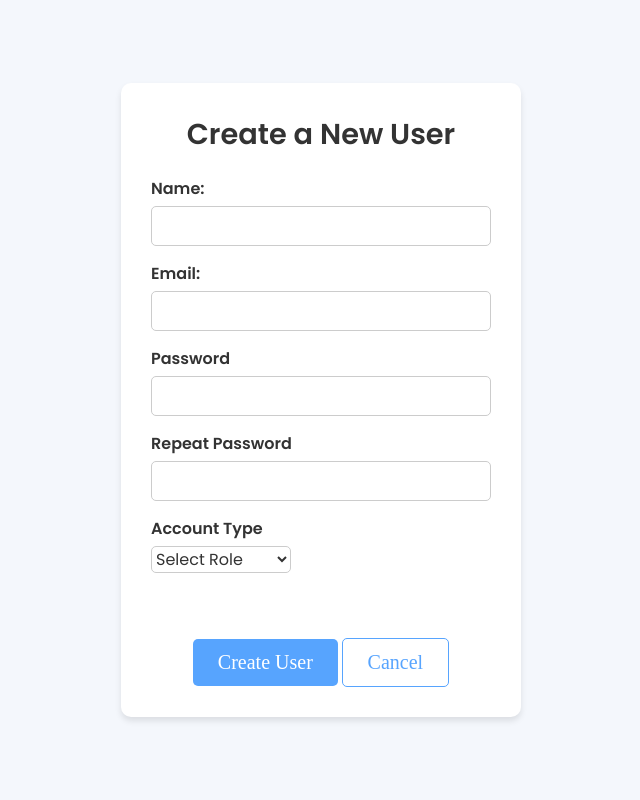
After one commit to 123-miranda-123/habithackers, a PHP site: page /new-user.php in a window 1280 px wide. The commit adds this page. Shown: the whole page, without its empty margins (319-959 px from the left). Run offline with PHP 8.4, Linux system fonts and the light colour scheme; some web fonts are replaced.

Commit message:
admin perms

```diff
--- a/admin-dashboard.php
+++ b/admin-dashboard.php
@@ -32,6 +32,7 @@ if ($conn->connect_error) {
     <section class = "container">
         <h1>Admin Dashboard</h1>
         <h2>Users</h2>
+        <button class = "add"><a href = "new-user.php">+ New User</a></button>
         <table class = "users-table">
             <tr>
                 <th>User ID</th>
@@ -57,7 +58,7 @@ if ($conn->connect_error) {
                 <td>" . $row["email"] . "</td>
                 <td>" . $row["role"] . "</td>
                 <td>
-                    <button id = 'edit'>Edit</button>
+                    <button id = 'edit'><a href = edit-user.php>Edit</a></button>
                     <button id = 'delete'>Delete</button>
                 </td>
             </tr>";
--- a/join-team.php
+++ b/join-team.php
@@ -1,6 +1,5 @@
 <?php
 session_start();
-require_once "database.php";
 
 // Assume the user has successfully logged in and their user ID is saved in session
 $user_id = $_SESSION['user_id'];
--- /dev/null
+++ b/new-user.php
@@ -0,0 +1,149 @@
+<?php
+session_start();
+require_once "database.php";
+
+?>
+
+<!DOCTYPE html>
+<html lang="en">
+<head>
+    <meta charset="UTF-8">
+    <meta name="viewport" content="width=device-width, initial-scale=1.0">
+    <title>Create Team - Habit Hub</title>
+    <link href="styles/header.css" rel="stylesheet" type="text/css"/>
+    <link href="styles/login.css" rel="stylesheet" type="text/css"/>
+    <link rel="icon" href="images/icon.png" type="image/png">
+</head>
+<body>
+<section class = "container">
+    <form action="new-user.php" method="POST">
+        <h2>Create a New User</h2>
+
+        <div id = "message">
+        <?php
+        if (isset($_GET['message'])) {
+            echo '<p>' . htmlspecialchars($_GET['message']) . '</p>';
+        }
+        ?>
+        </div>
+
+        <div class = "input-group">
+            <label for="name" >Name:</label>
+            <input type="text" id="name" name="name" required>
+        </div>
+
+        <div class = "input-group">
+            <label for="email" >Email:</label>
+            <input type="text" id="email" name="email" required>
+        </div>
+
+        <div class="input-group">
+            <label for="password">Password</label>
+            <input type="password" id="password" name="password" required>
+        </div>
+
+        <div class="input-group">
+            <label for="repeatPassword">Repeat Password</label>
+            <input type="password" id="repeatPassword" name="repeatPassword" required>
+        </div>
+
+        <div class="input-group">
+            <label for="role">Account Type</label>
+            <select name="role" id="role" required>
+                    <option value="" disabled selected>Select Role</option>
+                    <option value="member">Team Member</option>
+                    <option value="captain">Team Captain</option>
+                    <option value="admin">Admin</option>
+                </select>
+        </div>
+
+        <div class = "submit-btn">
+            <button type="submit" name = "submit">Create User</button>
+            <button id = "cancel" type="cancel" name = "cancel">Cancel</button>
+        </div>
+    </form>
+</section>
+</body>
+</html>
+
+<?php
+function validatePassword($password) {
+    if (strlen($password) < 8) {
+        return "Password must be at least 8 characters long.";
+    }
+    if (!preg_match("/[A-Z]/", $password)) {
+        return "Password must contain at least one uppercase letter.";
+    }
+    if (!preg_match("/[0-9]/", $password)) {
+        return "Password must contain at least one number.";
+    }
+    if (!preg_match("/[\W_]/", $password)) {
+        return "Password must contain at least one special character.";
+    }
+    return true;
+}
+
+if (isset($_POST["cancel"])) {
+    header("Location: admin-dashboard.php");
+    exit();
+}
+
+if (isset($_POST["submit"])) {
+    $name = $_POST["name"];
+    $email = $_POST["email"];
+    $password = $_POST["password"];
+    $repeatPassword = $_POST["repeatPassword"];
+    $role = $_POST["role"];
+    $passwordHash = password_hash($password, PASSWORD_DEFAULT);
+
+    require_once "database.php";
+
+    if ($password !== $repeatPassword) {
+        header("Location: new-user.php?message=" . urlencode("Passwords do not match."));
+        exit();
+    } else {
+        $passwordValidation = validatePassword($password);
+        if ($passwordValidation !== true) {
+            header("Location: new-user.php?message=" . urlencode($passwordValidation));
+            exit();
+        } else {
+
+        // Check database connection
+        if (!$conn) {
+            die("Connection failed: " . mysqli_connect_error());
+        }
+
+        // Check if email already exists
+        $sql = "SELECT * FROM users WHERE email = ?";
+        $stmt = $conn->prepare($sql);
+        $stmt->bind_param("s", $email);
+        $stmt->execute();
+        $result = $stmt->get_result();
+        $rowCount = $result->num_rows;
+
+        if ($rowCount > 0) {
+            header("Location: new-user.php?message=" . urlencode("Email already exists."));
+            exit();
+         }
+
+        // Insert data into database
+        $sql = "INSERT INTO users (name, email, password, role) VALUES (?, ?, ?, ?)";
+        $stmt = $conn->prepare($sql);
+        if ($stmt) {
+            $stmt->bind_param("ssss", $name, $email, $passwordHash, $role); // Bind values into the SQL command
+            if ($stmt->execute()) { // Execute the statement
+                header("Location: admin-dashboard.php?message=" . urlencode("Successfully created user!"));
+                exit();
+            } else {
+                header("Location: new-user.php?message=" . urlencode("Error executing query: " . $stmt->error));
+                exit();
+            }
+        } else {
+            header("Location: new-user.php?message=" . urlencode("Error preparing statement: " . $conn->error));
+            exit();
+        }
+
+        }
+    }
+}
+?>
--- a/styles/login.css
+++ b/styles/login.css
@@ -86,6 +86,7 @@ body {
     color: #333;
 }
 
+
 .input-group input {
     width: 100%;
     padding: 10px;
@@ -102,8 +103,10 @@ body {
 }
 
 .submit-btn button {
+    margin-top: 50px;
     font-family: Lexend;
     background-color: #57a4fe;
+    border: 1px solid #57a4fe;
     color: white;
     padding: 12px 25px;
     border: none;
@@ -115,6 +118,14 @@ body {
 .submit-btn button:hover {
     background-color: #4d94e0;
 }
+
+#cancel{
+    border: 1px solid #57a4fe;
+    background-color: white;
+    color: #57a4fe;
+    text-decoration: none;
+    cursor: pointer;
+  }
 
 .signlink p {
     margin-top: 15px;
```
Also changed, not shown: edit-user.php (added, +75 -0 lines), styles/manage-dashboard.css (+22 -32 lines).
